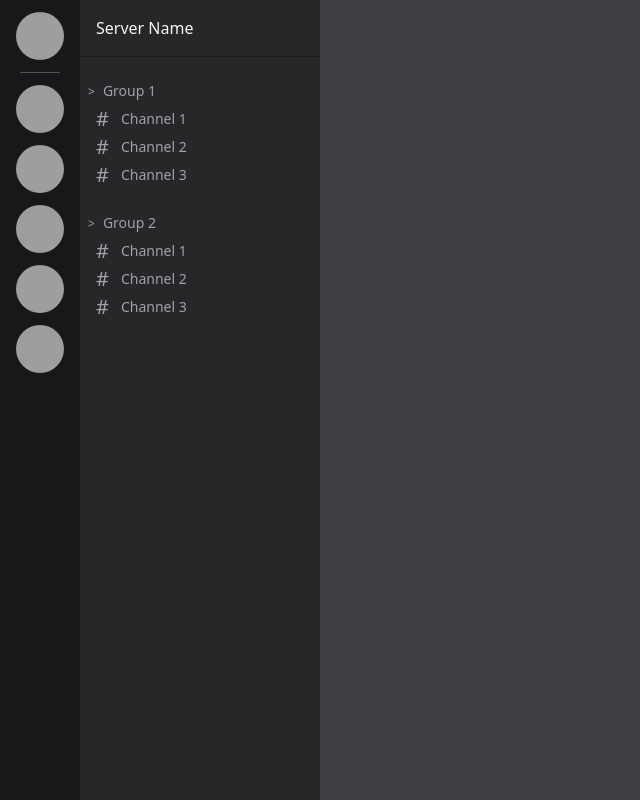
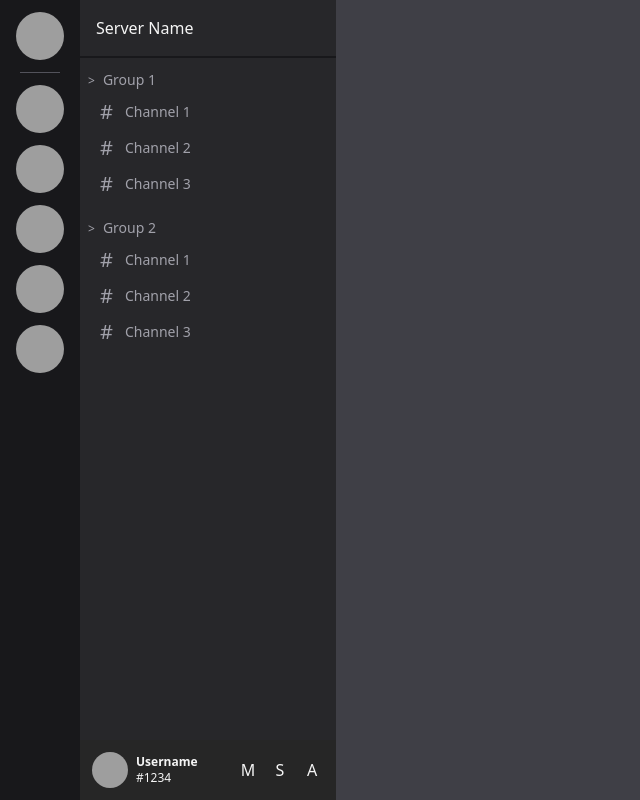
Before and after one commit to danigj14/discord-clone, a React (Vite) app: page / in a window 1280 px wide. Shown: the whole page, without its empty margins (0-640 px from the left). Built offline with nearby package versions, Linux system fonts and the light colour scheme; grey boxes are pictures that could not be loaded.

Commit message:
Add UsePanel prototype

```diff
--- a/index.html
+++ b/index.html
@@ -2,7 +2,6 @@
 <html lang="en">
   <head>
     <meta charset="UTF-8" />
-    <link rel="icon" type="image/svg+xml" href="/vite.svg" />
     <meta name="viewport" content="width=device-width, initial-scale=1.0" />
     <title>Discord Clone</title>
   </head>
--- a/src/App.jsx
+++ b/src/App.jsx
@@ -1,4 +1,4 @@
-import ChannelNav from "./components/server-channels/ChannelNav";
+import ChannelNav from "./components/channel-nav/ChannelNav";
 import ServerNav from "./components/server-nav/ServerNav";
 
 function App() {
--- /dev/null
+++ b/src/components/channel-nav/Channel.jsx
@@ -0,0 +1,10 @@
+const Channel = ({ name }) => {
+  return (
+    <div className="flex text-zinc-400 items-center gap-3 px-2 mx-3 py-1 hover:bg-zinc-700 rounded-lg cursor-pointer transition-all group">
+      <div className="text-xl">#</div>
+      <div className="text-sm group-hover:text-zinc-200 transition-all">{name}</div>
+    </div>
+  );
+};
+
+export default Channel;
--- /dev/null
+++ b/src/components/channel-nav/ChannelNav.jsx
@@ -0,0 +1,18 @@
+import ChannelGroup from "./ChannelGroup";
+import ServerHeader from "./ServerHeader";
+import UserPanel from "./UserPanel";
+
+const ChannelNav = () => {
+  return (
+    <div className="bg-zinc-800 w-64 h-full flex flex-col">
+      <ServerHeader name="Server Name" />
+      <div className="flex flex-col pt-2 gap-3 flex-grow">
+        <ChannelGroup name="Group 1" />
+        <ChannelGroup name="Group 2" />
+      </div>
+      <UserPanel />
+    </div>
+  );
+};
+
+export default ChannelNav;
--- /dev/null
+++ b/src/components/channel-nav/IconButton.jsx
@@ -0,0 +1,9 @@
+const IconButton = ({ icon }) => {
+  return (
+    <div className="flex justify-center items-center w-8 h-9 hover:bg-neutral-700 transition-all rounded-md">
+      {icon}
+    </div>
+  );
+};
+
+export default IconButton;
--- /dev/null
+++ b/src/components/channel-nav/ServerHeader.jsx
@@ -0,0 +1,9 @@
+const ServerHeader = ({ name }) => {
+  return (
+    <div className="px-4 py-4 border-b-2 border-zinc-900 hover:bg-zinc-700 transition-colors cursor-pointer">
+      {name}
+    </div>
+  );
+};
+
+export default ServerHeader;
--- /dev/null
+++ b/src/components/channel-nav/UserPanel.jsx
@@ -0,0 +1,25 @@
+import IconButton from "./IconButton";
+
+const UserPanel = () => {
+  return (
+    <div className="flex gap-1 p-2 bg-neutral-800 items-center">
+      <div className="flex-grow flex text-xs p-1 gap-2 items-center hover:bg-neutral-700 rounded-md transition-all ">
+        <img
+          src="https://www.leawo.com/blog/wp-content/uploads/2009/12/avatar8.jpg"
+          className="w-9 h-9 rounded-full"
+        />
+        <div>
+          <div className="font-bold">Username</div>
+          <div>#1234</div>
+        </div>
+      </div>
+      <div className="flex">
+        <IconButton icon="M" />
+        <IconButton icon="S" />
+        <IconButton icon="A" />
+      </div>
+    </div>
+  );
+};
+
+export default UserPanel;
--- a/src/components/server-channels/Channel.jsx
+++ /dev/null
@@ -1,10 +0,0 @@
-const Channel = ({ name }) => {
-  return (
-    <div className="flex text-zinc-400 items-center gap-3 px-2 mx-2 hover:bg-zinc-700 cursor-pointer">
-      <div className="text-xl">#</div>
-      <div className="text-sm">{name}</div>
-    </div>
-  );
-};
-
-export default Channel;
--- a/src/components/server-channels/ChannelNav.jsx
+++ /dev/null
@@ -1,13 +0,0 @@
-import ChannelGroup from "./ChannelGroup";
-
-const ChannelNav = () => {
-  return (
-    <div className="bg-zinc-800 w-60 h-full flex flex-col gap-5">
-      <div className="px-4 py-4 border-b border-zinc-900 hover:bg-zinc-700 transition-colors cursor-pointer">Server Name</div>
-      <ChannelGroup name="Group 1" />
-      <ChannelGroup name="Group 2" />
-    </div>
-  );
-};
-
-export default ChannelNav;
```
Also changed, not shown: src/components/channel-nav/ChannelGroup.jsx (renamed from src/components/server-channels/ChannelGroup.jsx).
